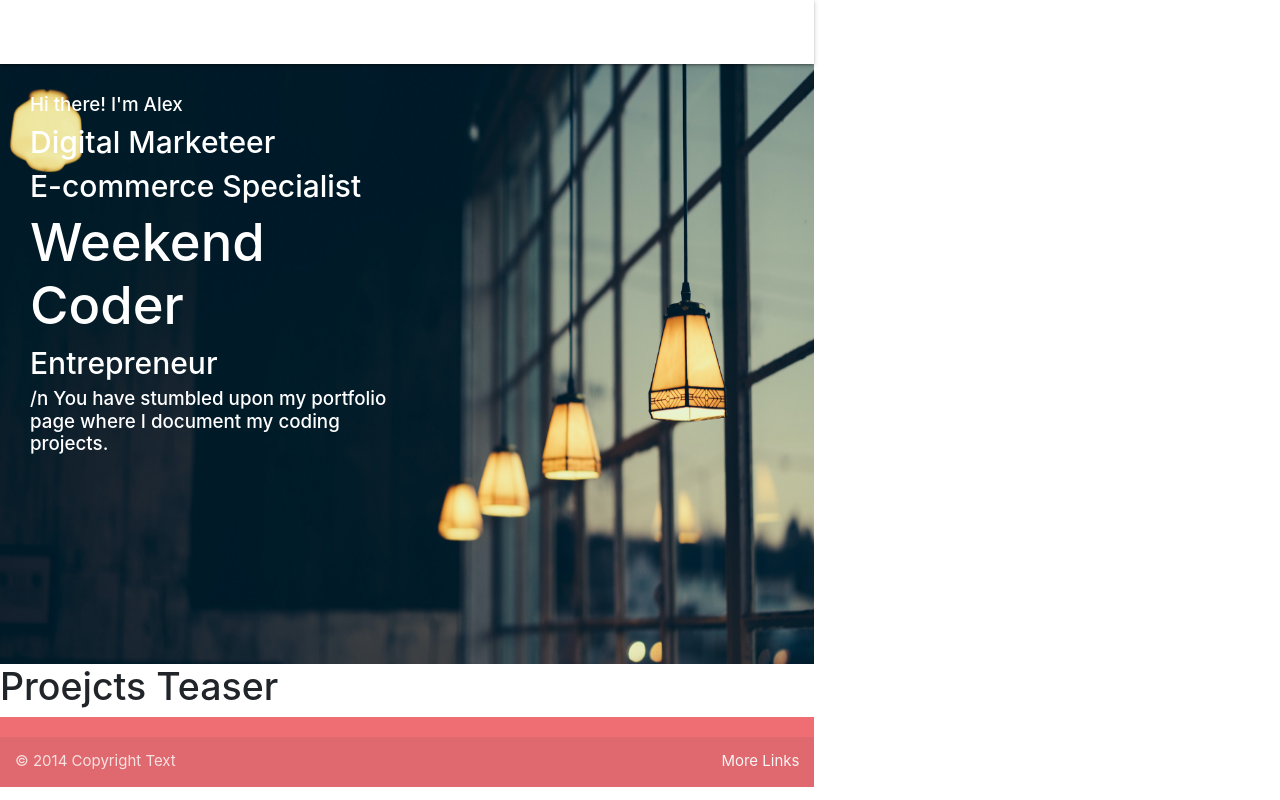
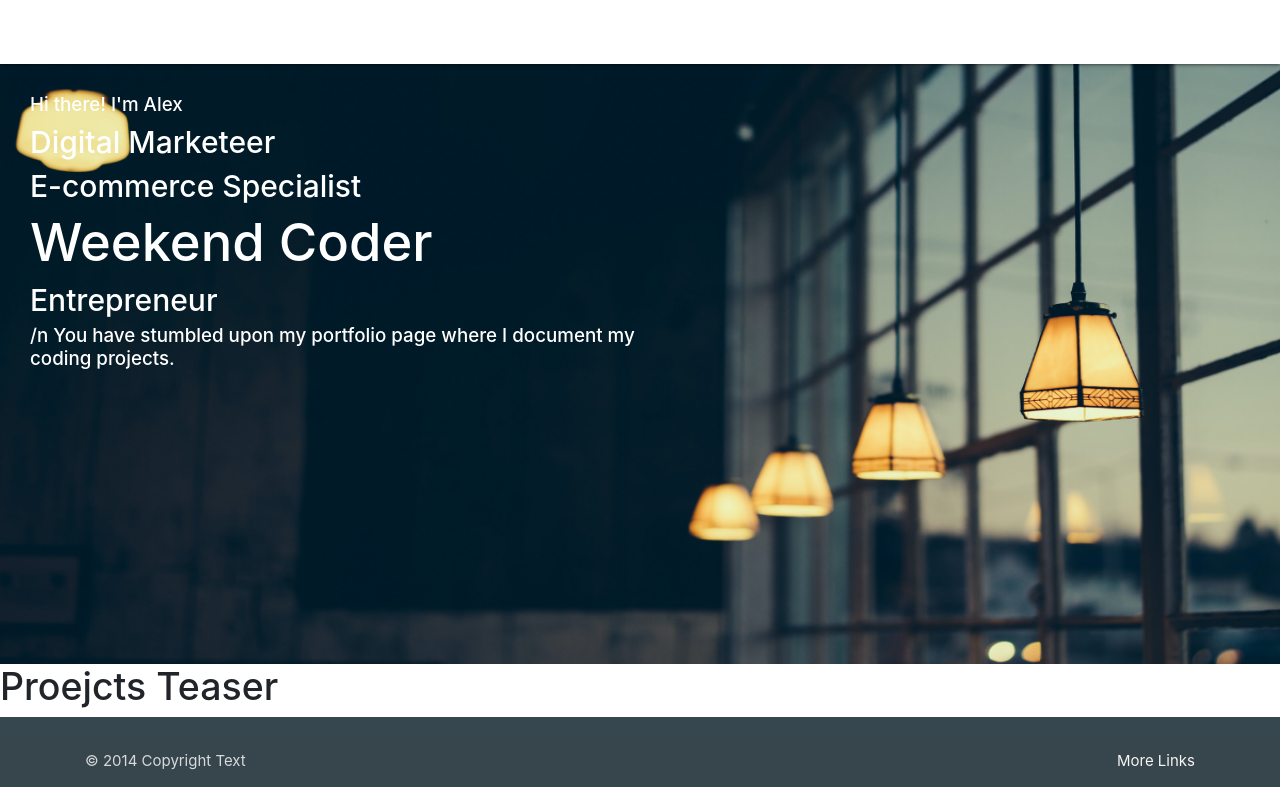
Before and after one commit to a-telier/portfolio, a Flask app: page / in a window 1280 px wide. Run offline with Flask 2, Linux system fonts and the light colour scheme; some libraries are stand-ins or nearby versions.

Commit message:
added styling to navbar

```diff
--- a/static/css/style.css
+++ b/static/css/style.css
@@ -1,5 +1,11 @@
 body{
-  display: inline-block;
+  display:block;
+}
+.navbar{
+  display: block;
+}
+section{
+  display:block;
 }
 
 #landing-view{
@@ -10,8 +16,6 @@ body{
 }
 
 #landing-img{
-  height: 600px;
-  width:100%;
   background-size: cover;
   background-repeat: no-repeat;
   position:absolute;
--- a/templates/base.html
+++ b/templates/base.html
@@ -62,7 +62,7 @@
 </body>
 
 
-<footer class="page-footer sticky-bottom">
+<footer class="page-footer sticky-bottom blue-grey darken-3">
   {% block footer %}
   <!-- <div class="container">
       <div class="row">
--- a/templates/index.html
+++ b/templates/index.html
@@ -8,15 +8,17 @@
 {% block body %}
 <section id="landing-view" class="container-fluid">
     <div class="row">
+        <!-- Landing Image -->
         <img id="landing-img"
-        class="fixed-top w-100"
+        class="sticky-top w-100 position-absolute"
         src="{{ url_for('static', filename='img/5.png')}}"
-        style="z-index:-1;">
+        style="z-index:-1; height: 600px;">
+        <!-- Welcome text -->
         <div id="landing-text"
         class="col-6 w-100 left-align white-text p-3 m-3
         align-middle
         animate__animated animate__tada"
-        style="height: 600px;">
+        style="">
             <h5>Hi there! I'm Alex</h5>
             <h3 style="font-size:2em;">Digital Marketeer</h3>
             <h3 style="font-size:2em;">E-commerce Specialist</h3>
```
